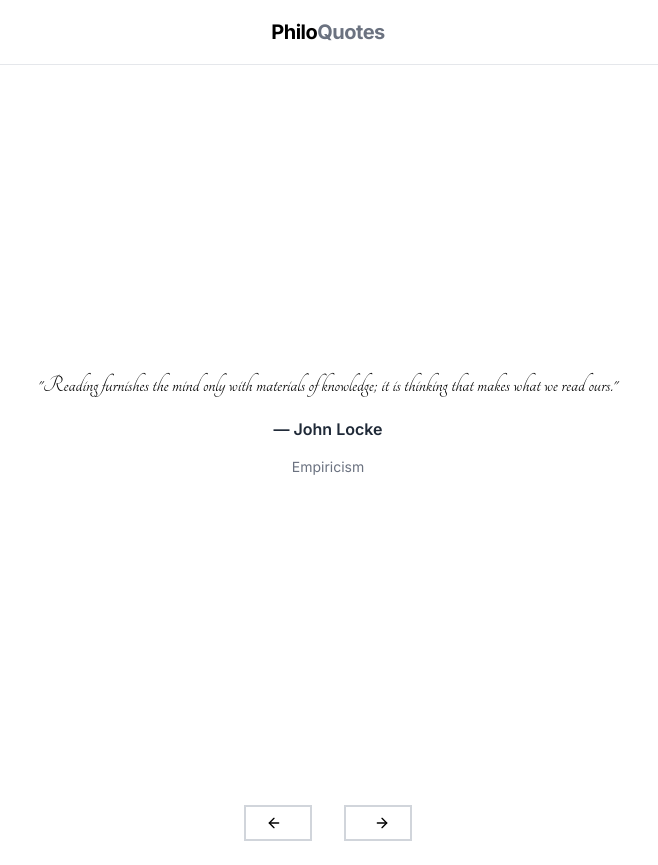
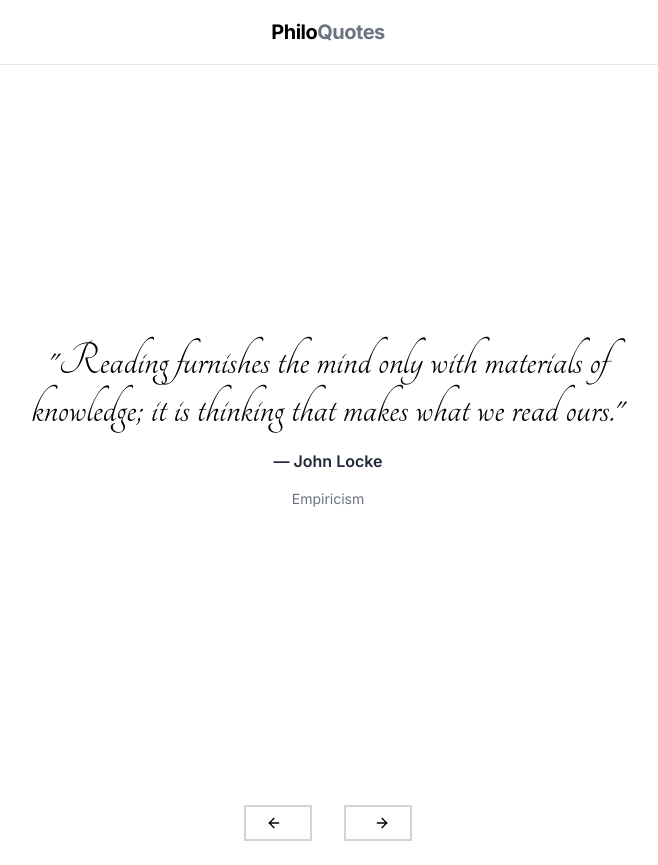
Before and after one commit to Priyansxu/Philosophy, a Next.js app: page / in a window 1280 px wide. Shown: the whole page, without its empty margins (312-970 px from the left). Built offline with nearby package versions, Linux system fonts and the light colour scheme.

Commit message:
Update page.jsx

```diff
--- a/app/page.jsx
+++ b/app/page.jsx
@@ -42,7 +42,7 @@ export default function QuotePage() {
     <main className="min-h-screen flex flex-col">
       <div className="flex-grow flex items-center justify-center p-4">
         <div className="max-w-2xl w-full text-center px-4 space-y-4">
-          <p className={`text-xl md:text-2xl font-medium ${tangerine.className}`}>"{quote.text}"</p>
+          <p className={`text-3xl md:text-5xl font-medium ${tangerine.className}`}>"{quote.text}"</p>
           <p className="text-base font-semibold text-gray-800">— {quote.author}</p>
           <p className="text-sm text-gray-500">{quote.category}</p>
         </div>
```
